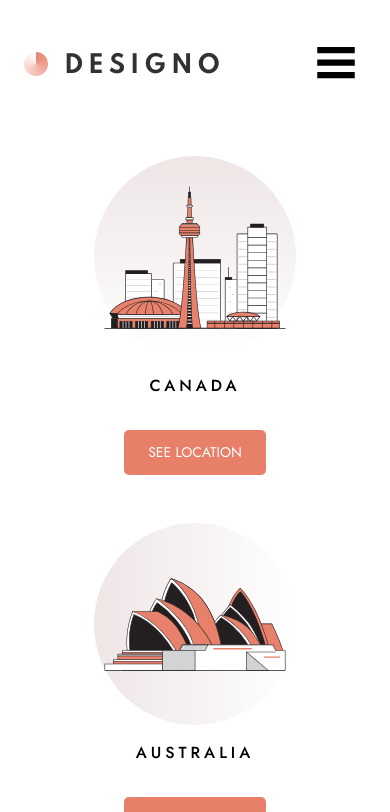
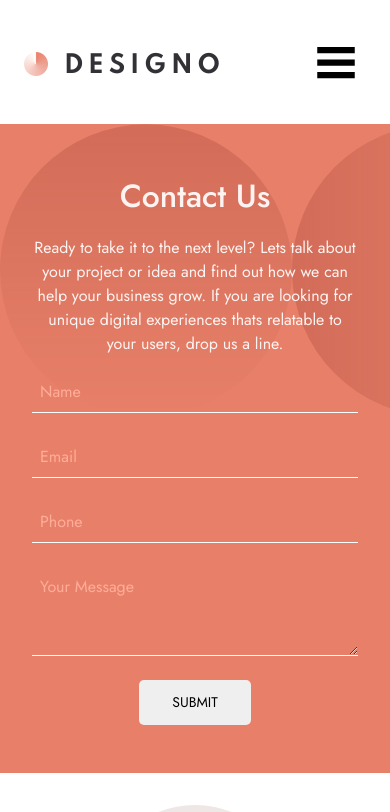
Before and after one commit to codyivy0/FM-designo-multi-page, a React app: page /contact in a window 390 px wide. Shown: the top 812 px of the page. Built offline with nearby package versions, Linux system fonts and the light colour scheme; the HTML template or start-up script is replaced by a standard one.

Commit message:
Contact responsive

```diff
--- a/src/Pages/Contact.jsx
+++ b/src/Pages/Contact.jsx
@@ -1,12 +1,45 @@
+import Button from "../Components/Button/Button";
 import Footer from "../Components/Footer/Footer";
 import LocationCards from "../Components/LocationCards/LocationCards";
+import styles from "./Contact.module.css";
 
 const Contact = () => {
+  function handleSubmit(e) {
+    e.preventDefault();
+  }
   return (
-    <main>
-      <LocationCards />
+    <>
+      <main>
+        <form className={styles.form} onSubmit={handleSubmit}>
+          <div>
+            <h1>Contact Us</h1>
+            <p>
+              Ready to take it to the next level? Lets talk about your project
+              or idea and find out how we can help your business grow. If you
+              are looking for unique digital experiences thats relatable to your
+              users, drop us a line.
+            </p>
+          </div>
+          <div className={styles.formInputs}>
+            <input type="text" placeholder="Name" />
+            <input type="email" placeholder="Email" />
+            <input type="number" placeholder="Phone" />
+            <textarea
+              className={styles.textArea}
+              placeholder="Your Message"
+              cols="30"
+              rows="3"
+            ></textarea>
+            <Button type="submit" className={styles.submitBtn}>
+              SUBMIT
+            </Button>
+          </div>
+        </form>
+
+        <LocationCards />
+      </main>
       <Footer />
-    </main>
+    </>
   );
 };
 
--- /dev/null
+++ b/src/Pages/Contact.module.css
@@ -0,0 +1,74 @@
+.form {
+  display: grid;
+  grid-template-columns: 1fr;
+  padding-inline: 2rem;
+  padding-block: 3rem;
+  background-color: var(--peach);
+  gap: 1rem;
+  color: var(--light-grayish-peach);
+  text-align: center;
+  justify-content: center;
+  align-items: center;
+  background-image: url("/svg/bg-pattern-hero-contact-mobile.svg");
+  background-repeat: no-repeat;
+}
+.formInputs {
+  display: grid;
+  grid-template-columns: 1fr;
+  gap: 1.5rem;
+}
+.form input {
+  background-color: transparent;
+  border: none;
+  border-bottom: 1px solid white;
+  padding: 0.5rem;
+  color: white;
+}
+*::placeholder {
+  color: var(--light-peach);
+}
+.form textarea {
+  background-color: transparent;
+  border: none;
+  border-bottom: 1px solid white;
+  padding: 0.5rem;
+  color: white;
+}
+
+.submitBtn {
+  width: 7rem;
+  margin: auto;
+}
+
+@media (min-width: 768px) {
+  .form {
+    margin-inline: 2rem;
+    border-radius: 10px;
+    padding-inline: 4rem;
+  }
+}
+
+@media (min-width: 1000px) {
+  .form {
+    grid-template-columns: 1fr 1fr;
+    background-image: url("/svg/bg-pattern-hero-desktop.svg");
+    background-position: left -180px;
+    text-align: left;
+    padding-inline: 6rem;
+  }
+  .form > div {
+    height: 100%;
+  }
+  .form > div > h1 {
+    font-size: 45px;
+    margin-top: 3rem;
+  }
+  .form > div > p {
+    font-size: 20px;
+    margin-right: 4rem;
+  }
+  .submitBtn {
+    margin: 0;
+    margin-left: auto;
+  }
+}
```
